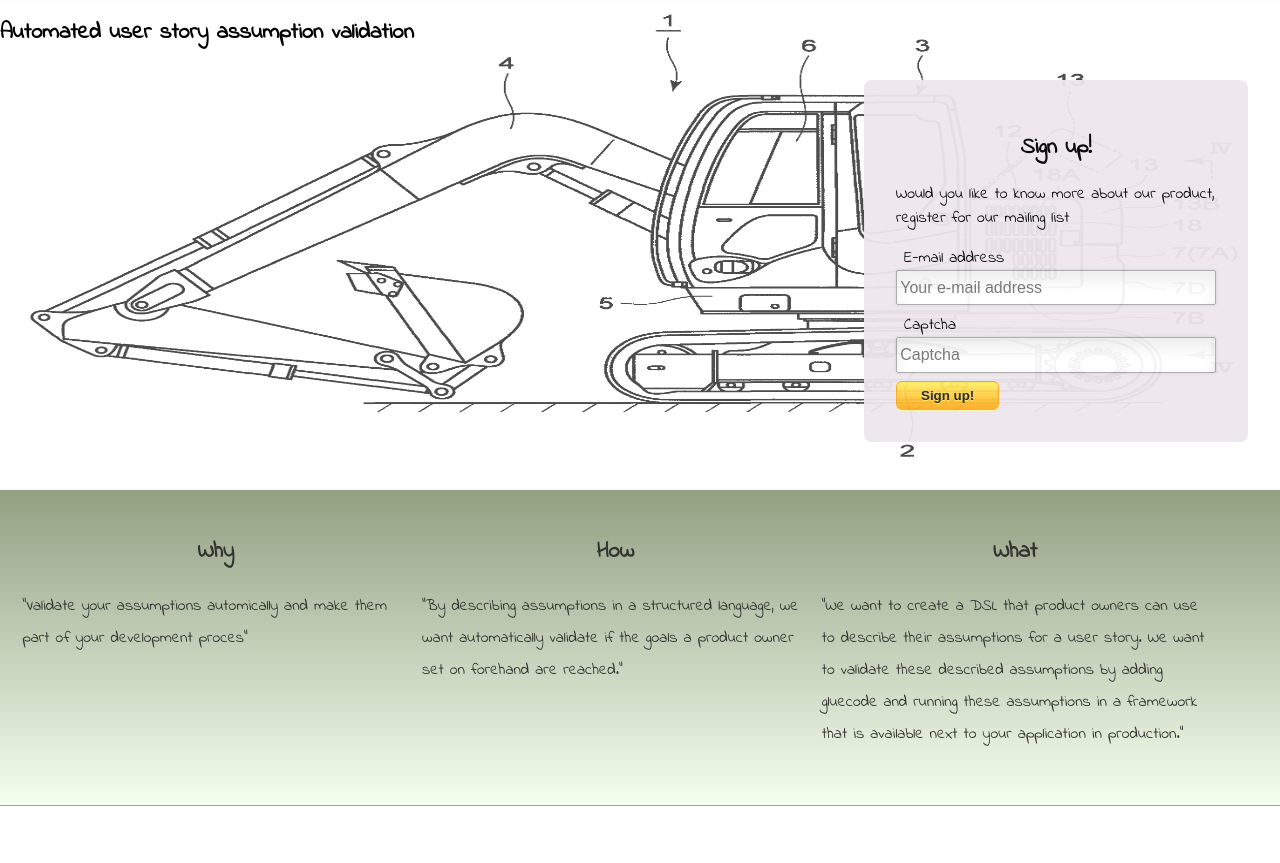
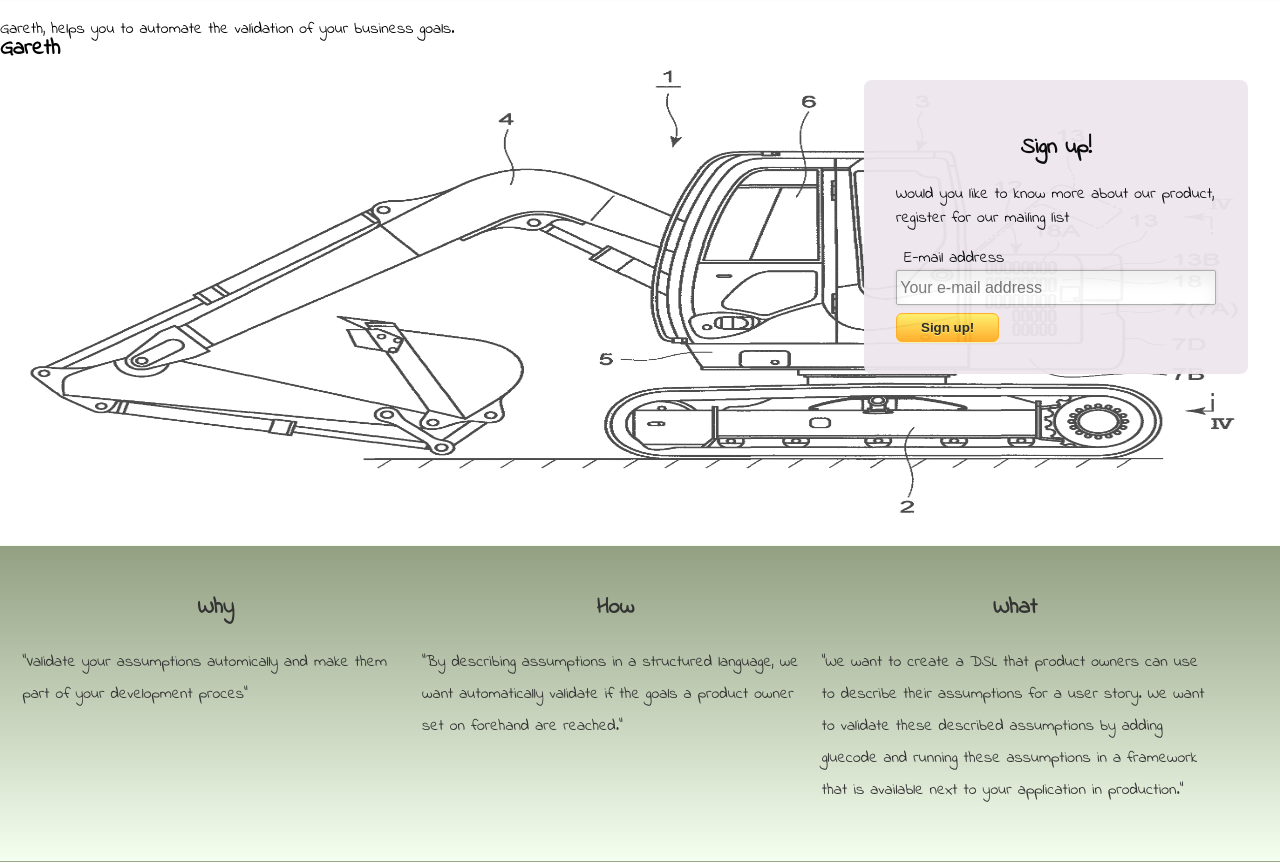
Before and after one commit to craftsmenlabs/gareth-poc, a website: page demo-site/public/index.html in a window 1280 px wide. Before the commit the page ends 807 px from the top, so only its background shows below. Drawn offline with Linux system fonts and the light colour scheme.

Commit message:
Updated sites

```diff
--- a/demo-site/public/css/main.css
+++ b/demo-site/public/css/main.css
@@ -18,6 +18,10 @@ h1, h2, h3 {
 h1.title {
     z-index: 3;
     position: absolute;
+}
+
+p.subtitle {
+    z-index: 3;
 }
 
 img, video {
--- a/demo-site/public/index.html
+++ b/demo-site/public/index.html
@@ -1,7 +1,7 @@
 <!DOCTYPE html>
 <html>
 <head>
-    <title>Automated user story assumption validation</title>
+    <title>Gareth</title>
     <link href='http://fonts.googleapis.com/css?family=Indie+Flower' rel='stylesheet' type='text/css'>
     <link rel="stylesheet" type="text/css" href="css/main.css">
 
@@ -10,7 +10,8 @@
 <body>
 <header>
 
-    <h1 class="title">Automated user story assumption validation</h1>
+    <h1 class="title">Gareth</h1>
+    <p class="subtitle">Gareth, helps you to automate the validation of your business goals.</p>
     <img src="images/explaination.png" title="Idea explained" class="leader"/>
 </header>
 
@@ -65,12 +66,6 @@
                        placeholder="Your e-mail address"/>
 
             </div>
-            <div class="input-item">
-                <label for="captcha">Captcha</label><br/>
-                <input type="text" name="captcha" id="captcha"
-                       placeholder="Captcha"/>
-
-            </div>
 
 
             <div class="input-item">
```
Also changed, not shown: README.md (added), 1 other file.
